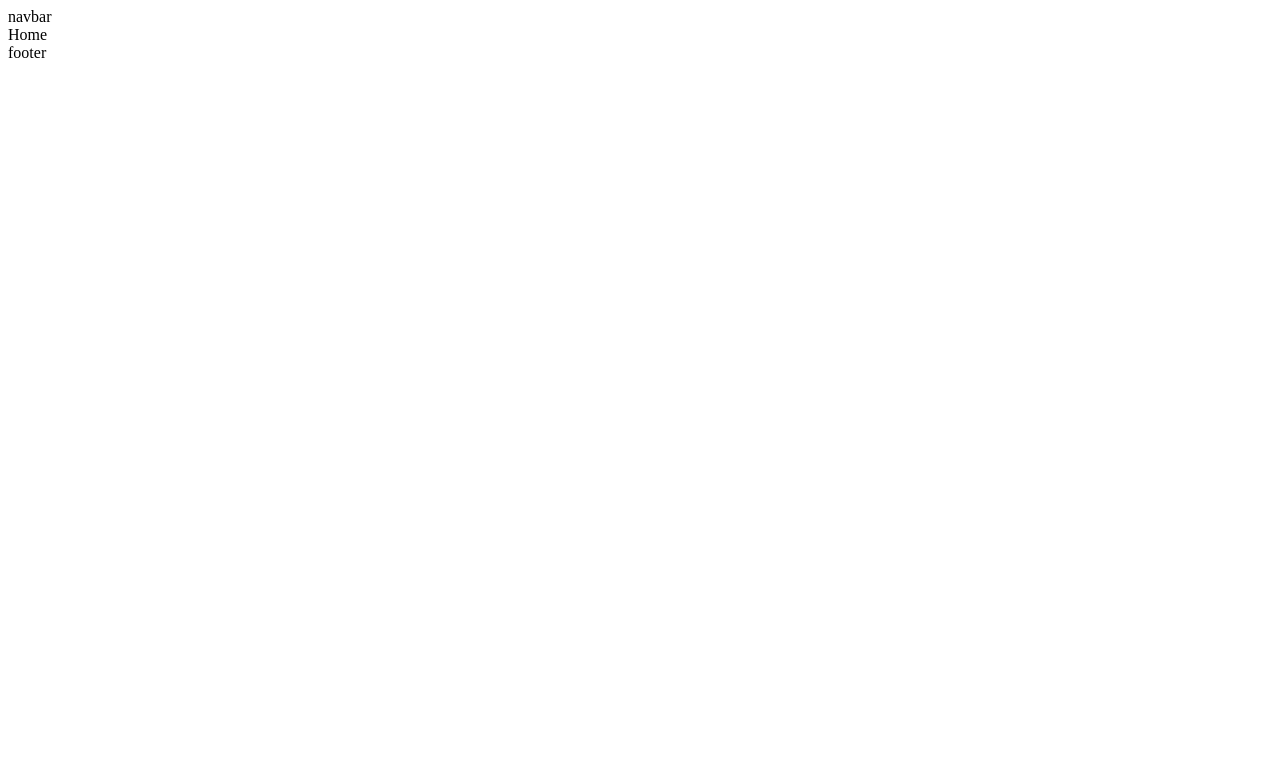
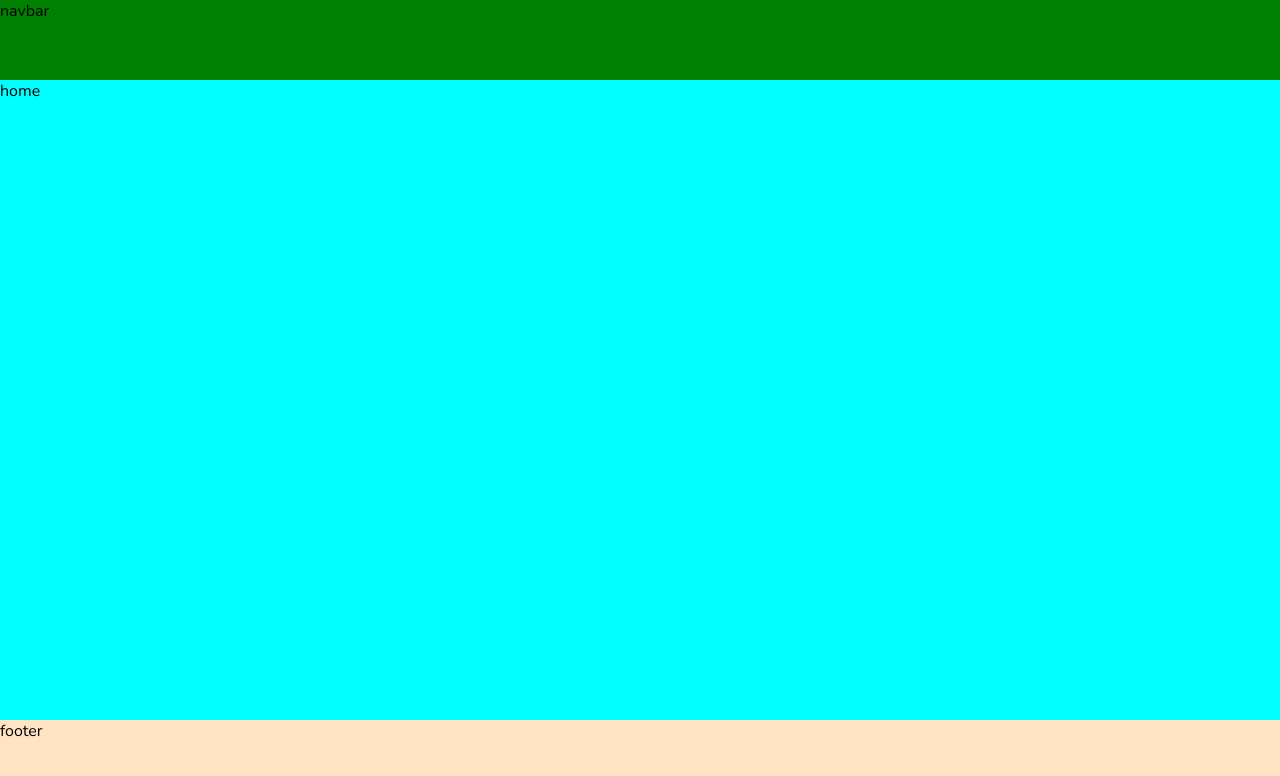
Before and after one commit to Ahmed-Sadek89/blog-frontend-react, a React (Create React App) app: page / in a window 1280 px wide. Shown: the top 776 px of the page. Built offline with nearby package versions, Linux system fonts and the light colour scheme.

Commit message:
setup css-layout

```diff
--- /dev/null
+++ b/src/Components/Layout/_Styles.scss
@@ -0,0 +1,18 @@
+.layout{
+    display: grid;
+    grid-template-areas: "header" "main" "footer";
+    grid-template-rows: 80px 1fr 80px;
+    height: 100%;
+    header{
+        grid-area: header;
+        background-color: green;
+    }
+    main{
+        grid-area: main;
+        background-color: aqua;
+    }
+    footer{
+        grid-area: footer;
+        background-color: bisque;
+    }
+}
--- /dev/null
+++ b/src/Components/Layout/layout.tsx
@@ -0,0 +1,21 @@
+import { Outlet } from 'react-router-dom'
+import Navbar from "../navbar";
+import Footer from "../footer";
+
+const layout = () => {
+  return (
+    <div className='layout'>
+      <header>
+        <Navbar/>
+      </header>
+      <main>
+        <Outlet />
+      </main>
+      <footer>
+        <Footer />
+      </footer>
+    </div>
+  )
+}
+
+export default layout
--- a/src/Components/layout.tsx
+++ /dev/null
@@ -1,14 +0,0 @@
-import { Outlet } from 'react-router-dom'
-import Navbar from "./navbar";
-import Footer from "./footer";
-const layout = () => {
-  return (
-    <>
-        <Navbar />
-        <Outlet />
-        <Footer />
-    </>
-  )
-}
-
-export default layout
--- a/src/Pages/home.tsx
+++ b/src/Pages/home.tsx
@@ -1,9 +1,9 @@
 import React from 'react'
 
-const Home = () => {
+const home = () => {
   return (
-    <div>Home</div>
+    <div>home</div>
   )
 }
 
-export default Home
+export default home
--- a/src/Routes/routes.tsx
+++ b/src/Routes/routes.tsx
@@ -10,7 +10,7 @@ import Category from "../Pages/Category";
 import Login from "../Pages/login";
 import Register from "../Pages/register";
 // conponents
-import Layout from "../Components/layout";
+import Layout from "../Components/Layout/layout";
 
 
 const routes = createBrowserRouter([
--- a/src/Styles/Css/index.css
+++ b/src/Styles/Css/index.css
@@ -1 +1 @@
-.class{background-color:red;display:-webkit-inline-box;display:-ms-inline-flexbox;display:inline-flex;-webkit-box-flex:1;-ms-flex:1;flex:1}
+@import"https://fonts.googleapis.com/css2?family=Nunito:ital,wght@0,200;0,300;0,400;0,500;0,600;0,700;0,800;0,900;1,200;1,300;1,400;1,500;1,600;1,700;1,800;1,900&display=swap";.padding_margin,body ul,#root ul,*{margin:0px;padding:0px}*{-webkit-box-sizing:border-box;box-sizing:border-box}body,#root{height:100vh;font-family:"Nunito",sans-serif}body .container,#root .container{width:100%;min-width:1200px;padding:0px 20px;margin:0px auto}body ul,#root ul{list-style:none}body input,body input[type=submit],body input:focus,body select,body button,#root input,#root input[type=submit],#root input:focus,#root select,#root button{outline:none;border:none}body button,#root button{cursor:pointer}body a,#root a{text-decoration:none;color:inherit}body img,#root img{max-width:100%}.layout{display:grid;grid-template-areas:"header" "main" "footer";grid-template-rows:80px 1fr 80px;height:100%}.layout header{grid-area:header;background-color:green}.layout main{grid-area:main;background-color:aqua}.layout footer{grid-area:footer;background-color:bisque}
--- /dev/null
+++ b/src/Styles/Sass/_basics.scss
@@ -0,0 +1,47 @@
+@import url('https://fonts.googleapis.com/css2?family=Nunito:ital,wght@0,200;0,300;0,400;0,500;0,600;0,700;0,800;0,900;1,200;1,300;1,400;1,500;1,600;1,700;1,800;1,900&display=swap');
+
+
+.padding_margin{
+    margin: 0px;
+    padding: 0px;
+}
+
+*{
+    @extend .padding_margin;
+    box-sizing: border-box;
+}
+
+body, #root{
+    height: 100vh;
+    font-family: 'Nunito', sans-serif;
+
+    .container{
+        width: 100%;
+        min-width: 1200px;
+        padding: 0px 20px;
+        margin: 0px auto;
+    }
+
+    ul{
+        list-style: none;
+        @extend .padding_margin;
+    }
+
+    input, input[type='submit'],input:focus, select, button{
+        outline: none;
+        border: none
+    }
+
+    button{
+        cursor: pointer;
+    }
+
+    a{
+        text-decoration: none;
+        color: inherit;
+    }
+
+    img{
+        max-width: 100%;
+    }
+}
--- a/src/index.tsx
+++ b/src/index.tsx
@@ -1,5 +1,7 @@
 import ReactDOM from 'react-dom/client';
 import App from './App';
+import './Styles/Css/index.css'
+
 
 const root = ReactDOM.createRoot(
   document.getElementById('root') as HTMLElement
```
Also changed, not shown: src/Styles/Sass/index.scss (+2 -5 lines).
